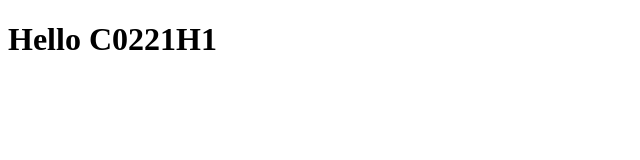
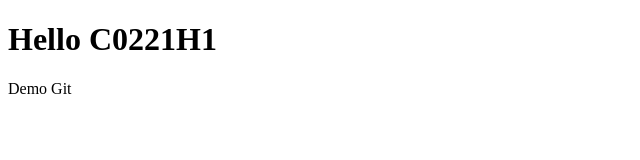
Before and after one commit to quan200699/git-demo-C02H2, a plain HTML site: page index.html in a window 1280 px wide. Shown: the full height of the page, 0-640 px from the left. Drawn offline with Linux system fonts and the light colour scheme.

Commit message:
add new line

```diff
--- a/index.html
+++ b/index.html
@@ -6,5 +6,6 @@
 </head>
 <body>
 <h1>Hello C0221H1</h1>
+<p>Demo Git</p>
 </body>
 </html>
```
